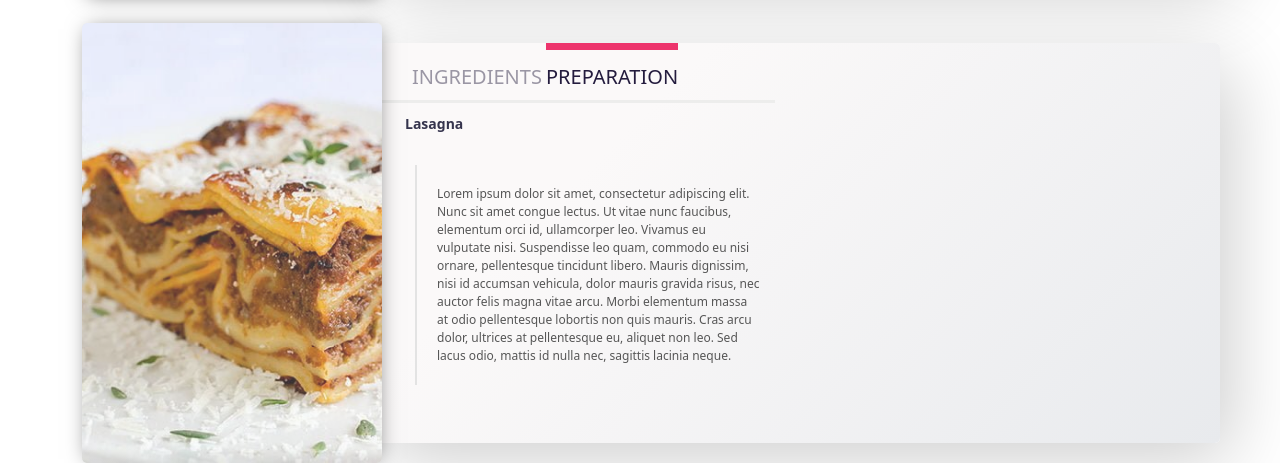
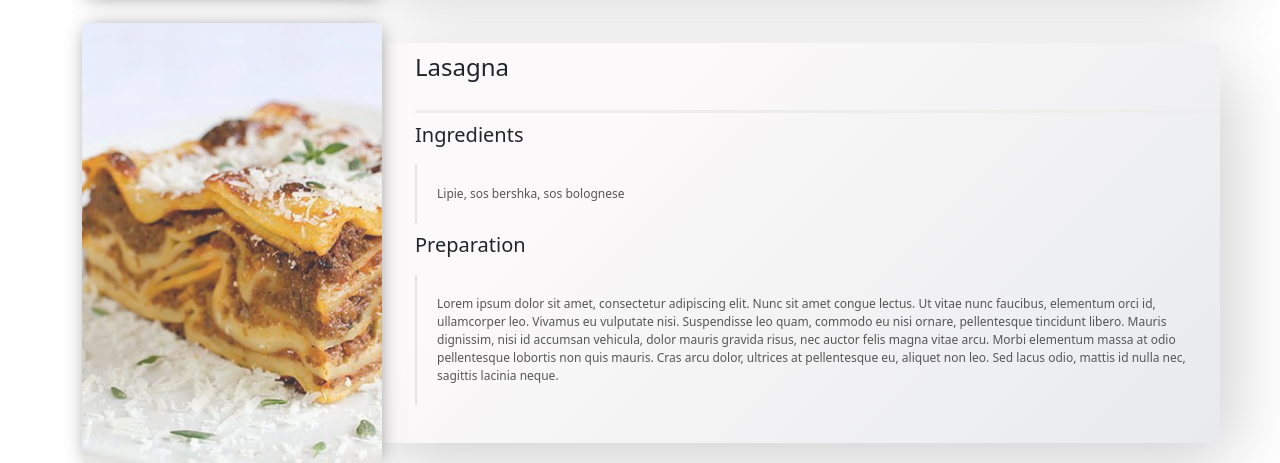
Before and after one commit to sotanandrei/cookpal, a Flask app: page /recipes in a window 1280 px wide. Shown: the part 1155-1618 px from the top of the page. Run offline with Flask 3, Linux system fonts and the light colour scheme; some libraries are stand-ins or nearby versions.

Commit message:
Finshed menus&recipes

```diff
--- a/app.py
+++ b/app.py
@@ -141,10 +141,11 @@ def share():
     if request.method == "POST":
         title = request.form.get("title")
         recipe = request.form.get("recipe")
+        ingredients = request.form.get("ingredients")
 
         # check input title and recipe
-        if not title or not recipe:
-            return apology("must provide title & recipe", 403)
+        if not title or not recipe or not ingredients:
+            return apology("must provide title, recipe & ingredients", 403)
 
         # check if the post request has the file part
         if 'file' not in request.files:
@@ -160,8 +161,8 @@ def share():
             file.save(os.path.join(app.config['UPLOAD_FOLDER'], filename))
 
         # create a new recipe with user's input
-        db.execute("INSERT INTO recipes (title, recipe, image, user_id) VALUES (?, ?, ?, ?)",
-                   title, recipe, filename, session["user_id"])
+        db.execute("INSERT INTO recipes (title, ingredients, recipe, image, user_id) VALUES (?, ?, ?, ?, ?)",
+                   title, ingredients, recipe, filename, session["user_id"])
 
         return redirect("/recipes")
 
--- a/static/css/recipes.css
+++ b/static/css/recipes.css
@@ -27,14 +27,7 @@
 .cont_modal {
   position: relative;
   max-width: 100%;
-  height: 400px;
-  -webkit-transition: all 0.5s;
-  -o-transition: all 0.5s;
-  transition: all 0.5s;
-  transition-delay: 0.7s;
-  -webkit-transition-delay: 0.7s;
-  -o-transition-delay: 0.7s;
-  transition-delay: 0.7s;
+  max-height: 400px;
 }
 
 .cont_photo {
@@ -190,115 +118,23 @@
   color: #fff;
 }
 
-.cont_detalles {
-  position: absolute;
-  bottom: -185px;
-  height: 200px;
-  border-radius: 5px;
-  /* Permalink - use to edit and share this gradient: http://colorzilla.com/gradient-editor/#000000+100,000000+101&0+0,0.65+68 */
-  background: -moz-linear-gradient(
-    top,
-    rgba(0, 0, 0, 0) 0%,
-    rgba(0, 0, 0, 0.65) 68%,
-    rgba(0, 0, 0, 0.65) 100%,
-    rgba(0, 0, 0, 0.65) 101%
-  ); /* FF3.6-15 */
-  background: -webkit-linear-gradient(
-    top,
-    rgba(0, 0, 0, 0) 0%,
-    rgba(0, 0, 0, 0.65) 68%,
-    rgba(0, 0, 0, 0.65) 100%,
-    rgba(0, 0, 0, 0.65) 101%
-  ); /* Chrome10-25,Safari5.1-6 */
-  background: linear-gradient(
-    to bottom,
-    rgba(0, 0, 0, 0) 0%,
-    rgba(0, 0, 0, 0.65) 68%,
-    rgba(0, 0, 0, 0.65) 100%,
-    rgba(0, 0, 0, 0.65) 101%
-  ); /* W3C, IE10+, FF16+, Chrome26+, Opera12+, Safari7+ */
-
-  width: 100%;
-  -webkit-transition: all 0.5s;
-  -o-transition: all 0.5s;
-  transition: all 0.5s;
-  transition-delay: 1.2s;
-  -webkit-transition-delay: 0.7s;
-  -o-transition-delay: 0.7s;
-  transition-delay: 0.7s;
-}
-
-.cont_detalles > h3 {
-  margin-top: 50px;
-  margin-left: 1rem;
-  color: #fff;
-  font-size: 24px;
-}
-
-.cont_detalles > p {
-  color: #fff;
-  width: 80%;
-  text-align: left;
-  margin-left: 1rem;
-  font-size: 14px;
-}
-
 /* ---------------- Css Tabs -------- */
 
 .cont_tabs {
   position: relative;
+  margin-left: 50px;
+  margin-top: 10px;
   float: left;
-  width: 410px;
+  width: 100%;
   height: 60px;
   border-bottom: 3px solid #ededec;
-}
-
-.cont_tabs > ul {
-  width: 300px;
-  background-color: #eee;
-}
-
-.cont_tabs > ul > li {
-  position: relative;
-  float: left;
-  width: 50%;
-  list-style: none;
-}
-
-.cont_tabs > ul > li > a {
-  border-top: 7px solid #ed346c;
-  position: relative;
-  display: block;
-  float: left;
-  padding-top: 15px;
-  color: #241c3e;
-  text-decoration: none;
-  margin-left: 15px;
-  font-size: 14px;
-}
-
-.cont_tabs > ul > li:first-child > a {
-  border-top: 7px solid rgba(237, 52, 108, 0);
-  margin-top: 0px;
-  color: #9a96a4;
-  -webkit-transition: all 0.5s;
-  -o-transition: all 0.5s;
-  transition: all 0.5s;
-  transition: all 0.2s;
-}
-
-.cont_tabs > ul > li:first-child > a:hover {
-  border-top: 7px solid #ed346c;
-  padding-top: 15px;
-  color: #241c3e;
-  margin-top: 0px;
 }
 
 .cont_title_preparation {
   position: relative;
   float: left;
   margin: 10px 0px;
-  width: 410px;
+  width: 100%;
 }
 .cont_title_preparation > p {
   font-weight: 700;
@@ -311,9 +147,10 @@
 .cont_info_preparation {
   position: relative;
   float: left;
+  width: 100%;
 }
 .cont_info_preparation > p {
-  margin: 5px 0px;
+  margin: 0px 0px;
   margin-left: 50px;
   border-left: 2px solid #e3e3e3;
   font-size: 12px;
@@ -324,6 +161,9 @@
   color: #565656;
 }
 
+.cont_title_preparation > h5 {
+  margin-left: 50px;
+}
 .cont_btn_mas_dets {
   position: absolute;
   bottom: 0px;
@@ -343,7 +183,7 @@
 
 .cont_text_det_preparation {
   position: relative;
-  width: 410px;
+  width: 100%;
 }
 
 .row {
--- a/templates/recipes.html
+++ b/templates/recipes.html
@@ -4,15 +4,11 @@
   href="https://fonts.googleapis.com/icon?family=Material+Icons"
   rel="stylesheet"
 />
-{% endblock %} {% block title %} Recipes & Menus {% endblock %} {% block script
-%}
-<script src="/static/js/recipes.js"></script>
-{% endblock %}{% block main%}
+{% endblock %} {% block title %} Recipes & Menus {% endblock %} {% block main%}
 <div class="container recipes-container">
-  <!--<div class="row">-->
   {% for recipe in recipes %}
   <div class="row">
-    <div class="cont_modal" id="cont_modal{{recipe['id']}}">
+    <div class="cont_modal">
       <div class="cont_photo">
         <div class="cont_img_back">
           <img src="/static/uploads/{{recipe['image']}}" alt="" />
@@ -21,31 +17,22 @@
         <div class="cont_icon_right">
           <a href="#"> <i class="material-icons">&#xE8E7;</i></a>
         </div>
-        <div class="cont_detalles">
-          <h3>{{recipe['title']}}</h3>
-          <p>
-            Lorem ipsum dolor sit amet, consectetur adipiscing elit. Aliquam
-            sagittis est est aliquam, sed faucibus massa lobortis. Maecenas non
-            est justo.
-          </p>
-        </div>
       </div>
       <div class="cont_text_ingredients">
         <div class="cont_over_hidden">
           <div class="cont_tabs">
-            <ul>
-              <li>
-                <a href="#"><h5>INGREDIENTS</h5></a>
-              </li>
-              <li>
-                <a href="#"><h5>PREPARATION</h5></a>
-              </li>
-            </ul>
+            <h4>{{recipe['title']}}</h4>
           </div>
 
           <div class="cont_text_det_preparation">
             <div class="cont_title_preparation">
-              <p>{{recipe['title']}}</p>
+              <h5>Ingredients</h5>
+            </div>
+            <div class="cont_info_preparation">
+              <p>{{recipe['ingredients']}}</p>
+            </div>
+            <div class="cont_title_preparation">
+              <h5>Preparation</h5>
             </div>
             <div class="cont_info_preparation">
               <p>{{recipe['recipe']}}</p>
@@ -56,6 +43,5 @@
     </div>
   </div>
   {% endfor %}
-  <!--</div>-->
 </div>
 {% endblock %}
```
Also changed, not shown: other parts of static/css/recipes.css (+0 -65 lines), templates/share.html (+29 -16 lines), finalproject.db, 1 other file.
